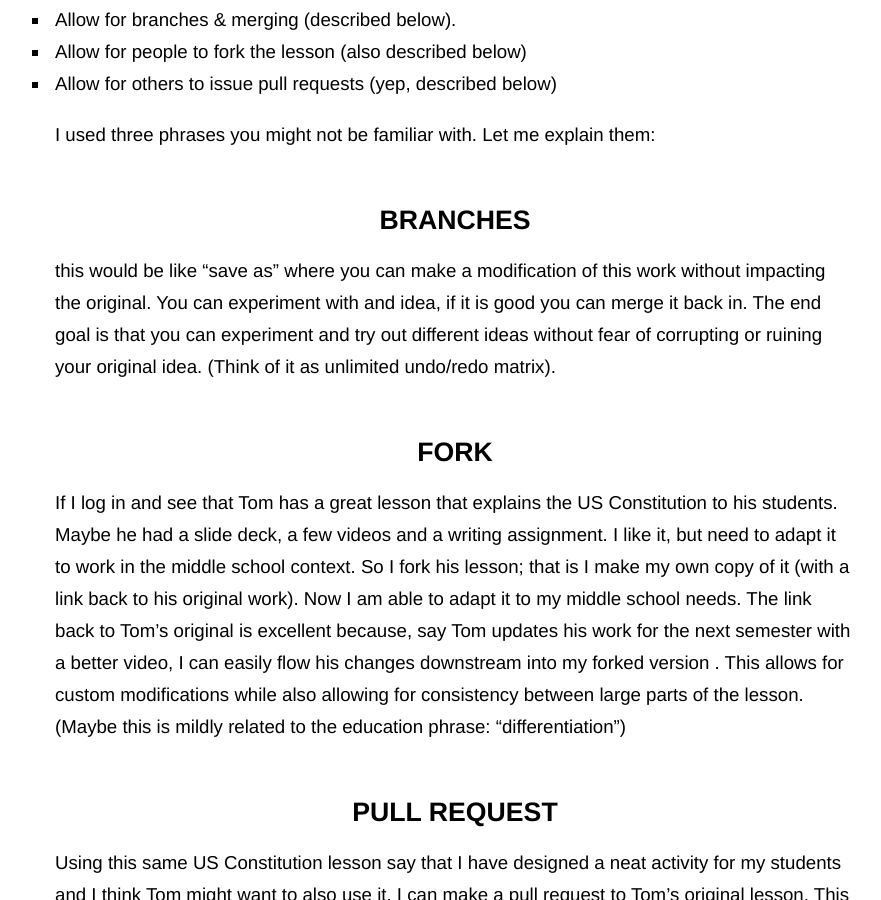
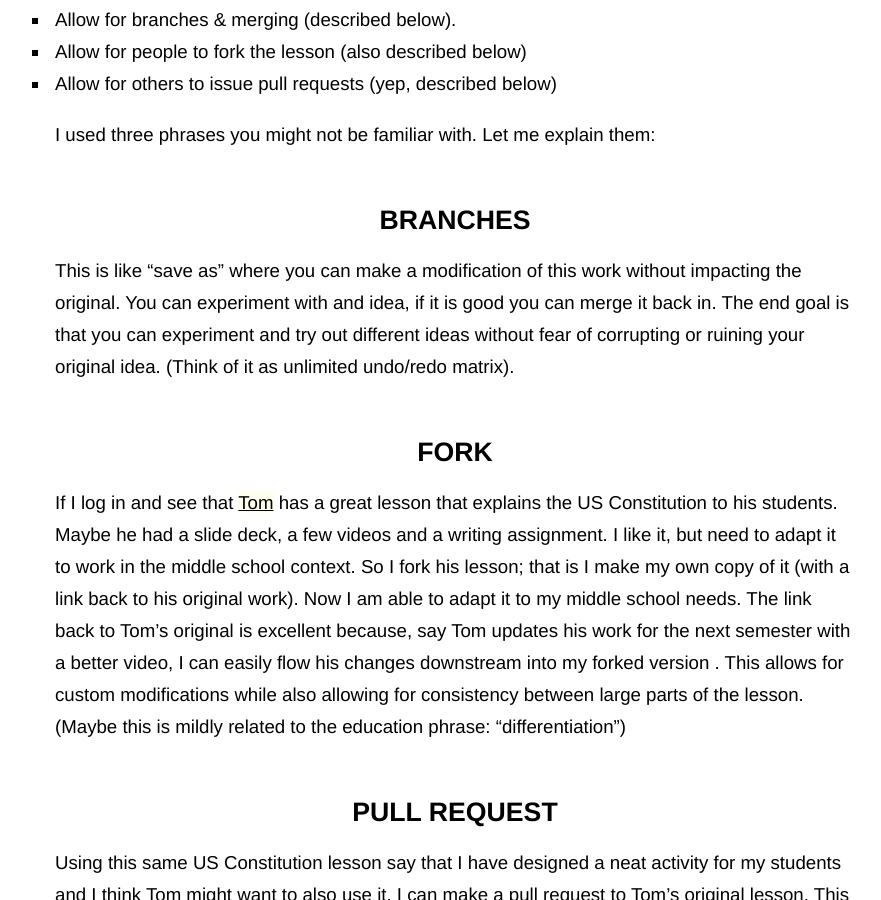
Before and after one commit to banderson623/banderson623.github.com, a Jekyll site: the page built from _posts/2014-04-01-educational-repository-idea.md, in a window 1280 px wide and 900 px high, scrolled down 1259 px. Shown: the whole window, without its empty margins (185-1066 px from the left). Built offline with Jekyll 4.4.1, drawn with Linux system fonts in a browser that asks for light colours; a script that is not in the unit is left out.

```diff
--- a/_posts/2014-04-01-educational-repository-idea.md
+++ b/_posts/2014-04-01-educational-repository-idea.md
@@ -30,10 +30,10 @@ I have taken the generic software developer workflow and tried to apply it; to t
 I used three phrases you might not be familiar with. Let me explain them:
 
 ## Branches
-this would be like "save as" where you can make a modification of this work without impacting the original. You can experiment with and idea, if it is good you can merge it back in. The end goal is that you can experiment and try out different ideas without fear of corrupting or ruining your original idea. (Think of it as unlimited undo/redo matrix).
+This is like "save as" where you can make a modification of this work without impacting the original. You can experiment with and idea, if it is good you can merge it back in. The end goal is that you can experiment and try out different ideas without fear of corrupting or ruining your original idea. (Think of it as unlimited undo/redo matrix).
 
 ## Fork
-If I log in and see that Tom has a great lesson that explains the US Constitution to his students. Maybe he had a slide deck, a few videos and a writing assignment. I like it, but need to adapt it to work in the middle school context. So I fork his lesson; that is I make my own copy of it (with a link back to his original work). Now I am able to adapt it to my middle school needs. The link back to Tom's original is excellent because, say Tom updates his work for the next semester with a better video, I can easily flow his changes downstream into my forked version . This allows for custom modifications while also allowing for consistency between large parts of the lesson. (Maybe this is mildly related to the education phrase: “differentiation”)
+If I log in and see that [Tom](http://www.westmont.edu/_academics/departments/political_science/TomKnecht.html) has a great lesson that explains the US Constitution to his students. Maybe he had a slide deck, a few videos and a writing assignment. I like it, but need to adapt it to work in the middle school context. So I fork his lesson; that is I make my own copy of it (with a link back to his original work). Now I am able to adapt it to my middle school needs. The link back to Tom's original is excellent because, say Tom updates his work for the next semester with a better video, I can easily flow his changes downstream into my forked version . This allows for custom modifications while also allowing for consistency between large parts of the lesson. (Maybe this is mildly related to the education phrase: “differentiation”)
 
 ## Pull Request
 Using this same US Constitution lesson say that I have designed a neat activity for my students and I think Tom might want to also use it. I can make a  pull request to Tom's original lesson. This is basically a formal way to request my changes be merged back into Tom's original (or upstream) lesson. The pull request would include a description of what is changes and and discussion between him and I (and others). Tom decides that my changes are relevant to his college class too so he decides to approve my changes and merge them into his lesson.
```
